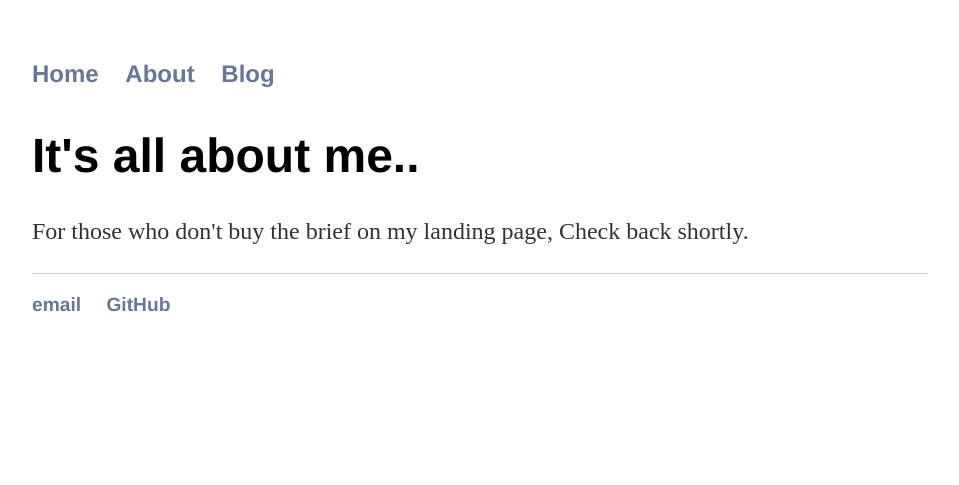
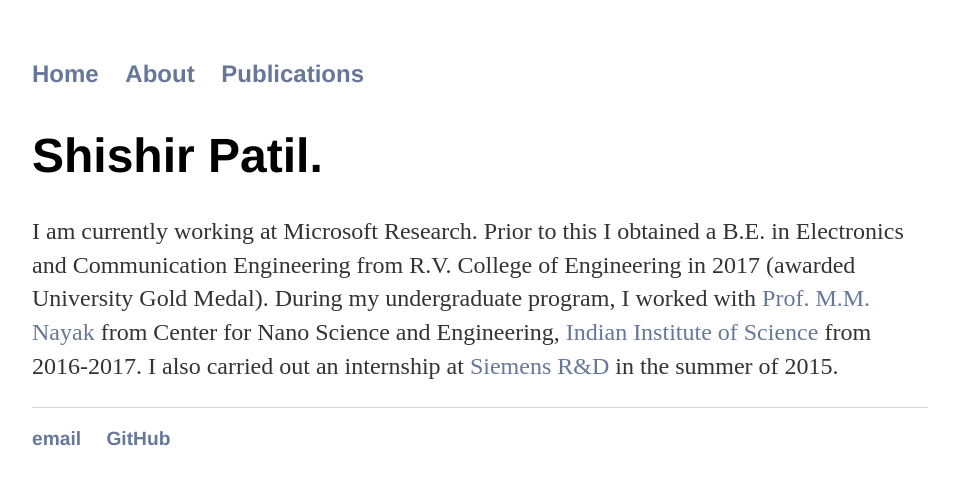
Before and after one commit to ShishirPatil/ShishirPatil.github.io, a Jekyll site: the page built from about/index.html, in a window 1280 px wide. Shown: the top 485 px of the page, without its empty margins (160-1119 px from the left). Built offline with Jekyll 4.4.1, drawn with Linux system fonts in a browser that asks for light colours.

Commit message:
Website populated with information

```diff
--- a/_layouts/default.html
+++ b/_layouts/default.html
@@ -24,7 +24,8 @@
 	        		<li><a href="/">Home</a></li>
 		        	<li><a href="/about">About</a></li>
 	        		<!--<li><a href="/cv">CV</a></li>-->
-	        		<li><a href="/blog">Blog</a></li>
+	        		<!-- <li><a href="/blog">Blog</a></li> -->
+	        		<li><a href="/publications">Publications</a></li>
 	    		</ul>
 			</nav>
 			<div class="container">
--- a/about/index.html
+++ b/about/index.html
@@ -4,8 +4,8 @@
 ---
 
 		<div class="about">
-			<h1>It's all about me..</h1>
-			<p>For those who don't buy the brief on my landing page, Check back shortly.</p>
+			<h1>Shishir Patil.</h1>
+			<p>I am currently working at Microsoft Research. Prior to this I obtained a B.E. in Electronics and Communication Engineering from R.V. College of Engineering in 2017 (awarded University Gold Medal). During my undergraduate program, I worked with <a href ='http://www.cense.iisc.ac.in/m-m-nayak'>Prof. M.M. Nayak</a> from Center for Nano Science and Engineering, <a href = 'http://www.iisc.ac.in/'>Indian Institute of Science</a> from 2016-2017. I also carried out an internship at <a href='http://www.siemens.co.in/about-us/innovations/stspl/ctdcin.htm'>Siemens R&D</a> in the summer of 2015.</p>
 
 			<!--<ul class="contacts">
 				<li><a href="#">@TwitterHandle</a></li>
--- a/index.html
+++ b/index.html
@@ -4,5 +4,8 @@
 ---
 <div class="blurb">
 	<h1>Hi there, I'm Shishir Patil!</h1>
-	<p>I'm best known as the horrible cop from <em>A Touch of Evil</em> Don't trust me. <a href="/about">Read more about my life...</a></p>
+	<p>I am a Research Fellow at <a href ='https://www.microsoft.com/en-us/research/lab/microsoft-research-india/'>Microsoft Research India</a>. I work with <a href='https://www.microsoft.com/en-us/research/people/visesha/'>Vivek Seshadri</a>, and <a href='http://harsha-simhadri.org/'>Harsha Vardhan Simhadri</a> from the <em>Systems Group</em> and <a href='http://www.prateekjain.org/'>Prateek Jain</a> from the <em>Machine Learning and Optimization Group</em>.   <a href="/about">Read more about my life...</a></p>
+	My Current Research Interests:
+	======
+	*[EdgeML](https://github.com/Microsoft/EdgeML)
 </div><!-- /.blurb -->
```
Also changed, not shown: index.md (+1 -1 lines), publications/index.html (added, +39 -0 lines).
